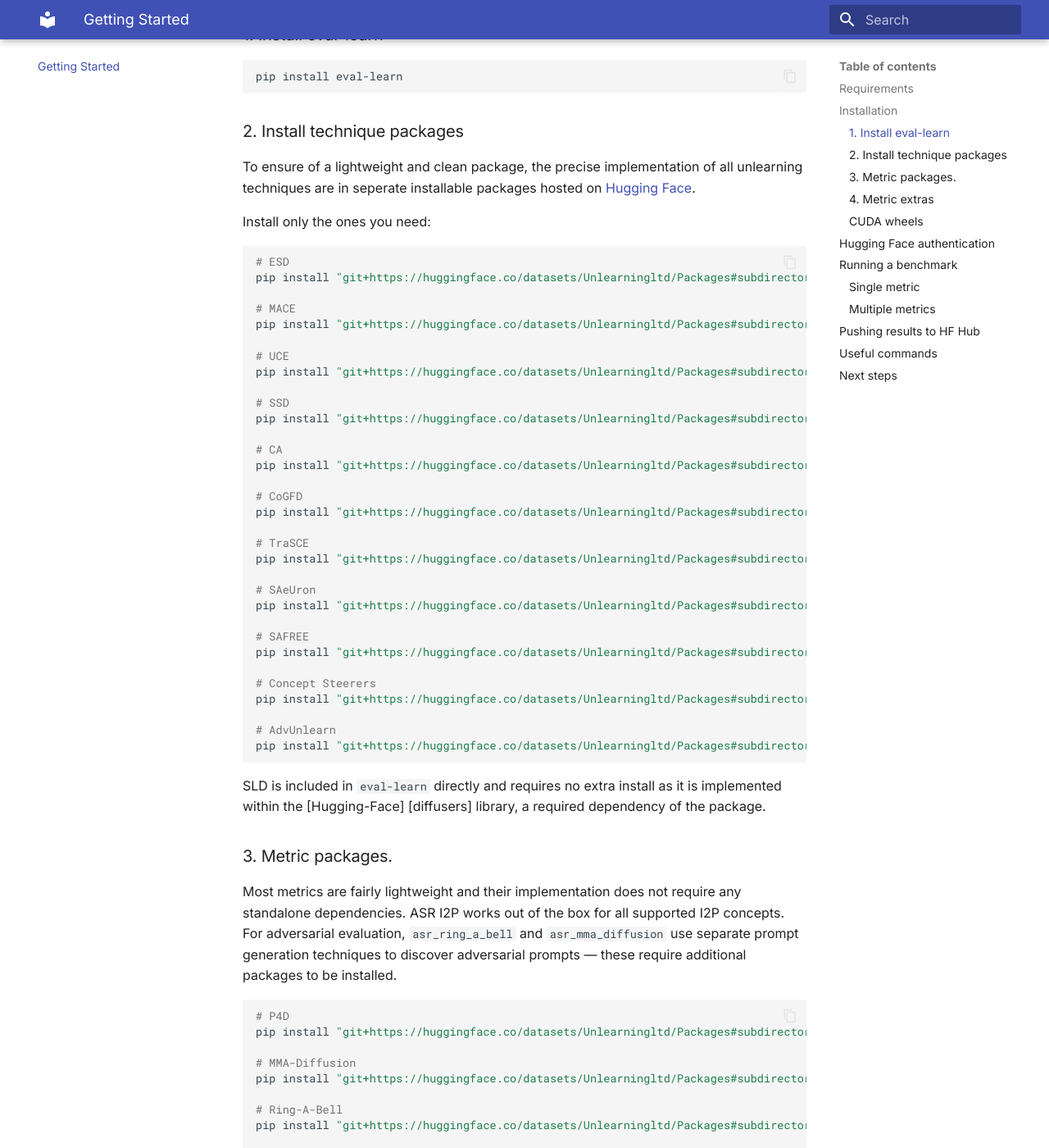
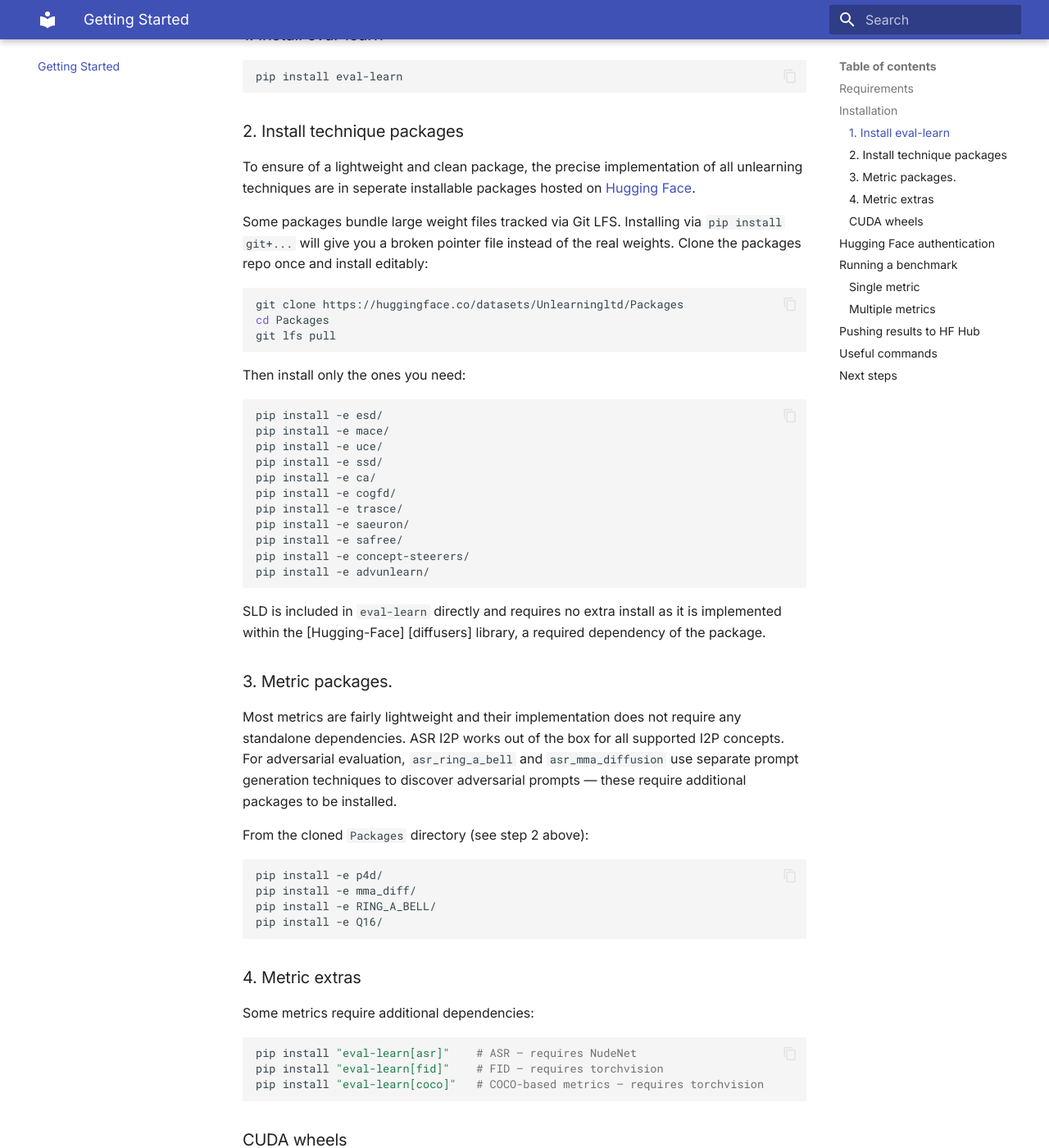
Before and after one commit to nikhilr2907/eval-learn, an MkDocs documentation site: the page built from docs/docs/getting-started.md, in a window 1280 px wide and 1400 px high, scrolled down 572 px. Shown: the whole window at 82% size. Built offline with MkDocs 1.6.1 and Material for MkDocs 9.7.7, drawn with Linux system fonts in a browser that asks for light colours; some of the changed text lies outside the part shown.

Commit message:
fix: updating local install issues/ updates to how packages are installed

````diff
--- a/docs/docs/getting-started.md
+++ b/docs/docs/getting-started.md
@@ -23,41 +23,28 @@ pip install eval-learn
 
 To ensure of a lightweight and clean package, the precise implementation of all unlearning techniques are in  seperate installable packages hosted on [Hugging Face](https://huggingface.co/datasets/Unlearningltd/Packages).
 
-Install only the ones you need:
+Some packages bundle large weight files tracked via Git LFS. Installing via `pip install git+...` will give you a broken pointer file instead of the real weights. Clone the packages repo once and install editably:
 
 ```bash
-# ESD
-pip install "git+https://huggingface.co/datasets/Unlearningltd/Packages#subdirectory=esd"
+git clone https://huggingface.co/datasets/Unlearningltd/Packages
+cd Packages
+git lfs pull
+```
 
-# MACE
-pip install "git+https://huggingface.co/datasets/Unlearningltd/Packages#subdirectory=mace"
+Then install only the ones you need:
 
-# UCE
-pip install "git+https://huggingface.co/datasets/Unlearningltd/Packages#subdirectory=uce"
-
-# SSD
-pip install "git+https://huggingface.co/datasets/Unlearningltd/Packages#subdirectory=ssd"
-
-# CA
-pip install "git+https://huggingface.co/datasets/Unlearningltd/Packages#subdirectory=ca"
-
-# CoGFD
-pip install "git+https://huggingface.co/datasets/Unlearningltd/Packages#subdirectory=cogfd"
-
-# TraSCE
-pip install "git+https://huggingface.co/datasets/Unlearningltd/Packages#subdirectory=trasce"
-
-# SAeUron
-pip install "git+https://huggingface.co/datasets/Unlearningltd/Packages#subdirectory=saeuron"
-
-# SAFREE
-pip install "git+https://huggingface.co/datasets/Unlearningltd/Packages#subdirectory=safree"
-
-# Concept Steerers
-pip install "git+https://huggingface.co/datasets/Unlearningltd/Packages#subdirectory=concept-steerers"
-
-# AdvUnlearn
-pip install "git+https://huggingface.co/datasets/Unlearningltd/Packages#subdirectory=advunlearn"
+```bash
+pip install -e esd/
+pip install -e mace/
+pip install -e uce/
+pip install -e ssd/
+pip install -e ca/
+pip install -e cogfd/
+pip install -e trasce/
+pip install -e saeuron/
+pip install -e safree/
+pip install -e concept-steerers/
+pip install -e advunlearn/
 ```
 
 SLD is included in `eval-learn` directly and requires no extra install as it is implemented within the [Hugging-Face] [diffusers] library, a required dependency of the package.
@@ -66,18 +53,13 @@ SLD is included in `eval-learn` directly and requires no extra install as it is
 
 Most metrics are fairly lightweight and their implementation does not require any standalone dependencies. ASR I2P works out of the box for all supported I2P concepts. For adversarial evaluation, `asr_ring_a_bell` and `asr_mma_diffusion` use separate prompt generation techniques to discover adversarial prompts — these require additional packages to be installed.
 
+From the cloned `Packages` directory (see step 2 above):
+
 ```bash
-# P4D
-pip install "git+https://huggingface.co/datasets/Unlearningltd/Packages#subdirectory=p4d"
-
-# MMA-Diffusion
-pip install "git+https://huggingface.co/datasets/Unlearningltd/Packages#subdirectory=mma_diff"
-
-# Ring-A-Bell
-pip install "git+https://huggingface.co/datasets/Unlearningltd/Packages#subdirectory=RING_A_BELL"
-
-# Q16 classifier (used by P4D and Ring-A-Bell for non-nudity concepts)
-pip install "git+https://huggingface.co/datasets/Unlearningltd/Packages#subdirectory=Q16"
+pip install -e p4d/
+pip install -e mma_diff/
+pip install -e RING_A_BELL/
+pip install -e Q16/
 ```
 
 ### 4. Metric extras
````
Also changed, not shown: requirements.txt (+32 -32 lines), README.md.
